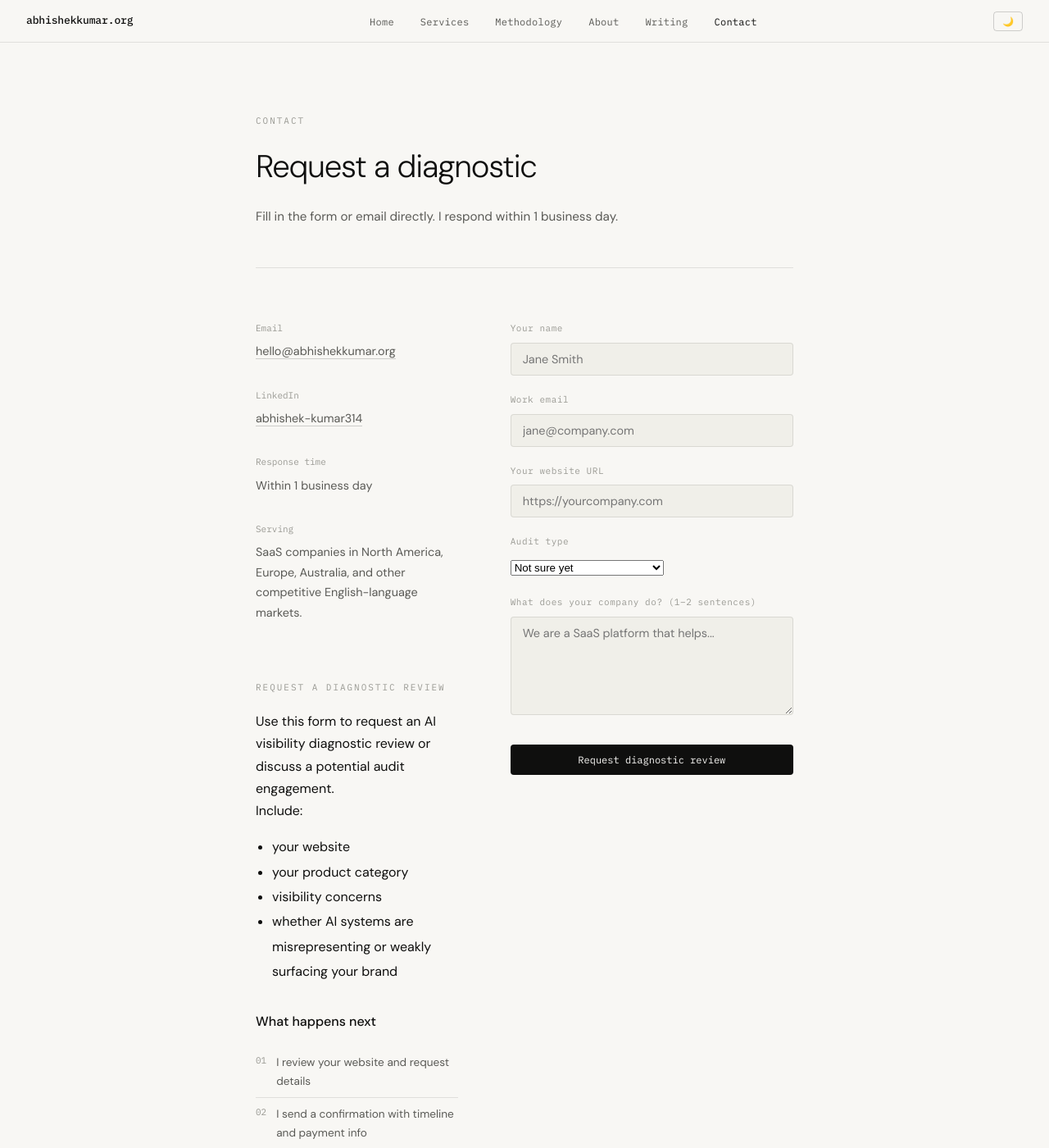
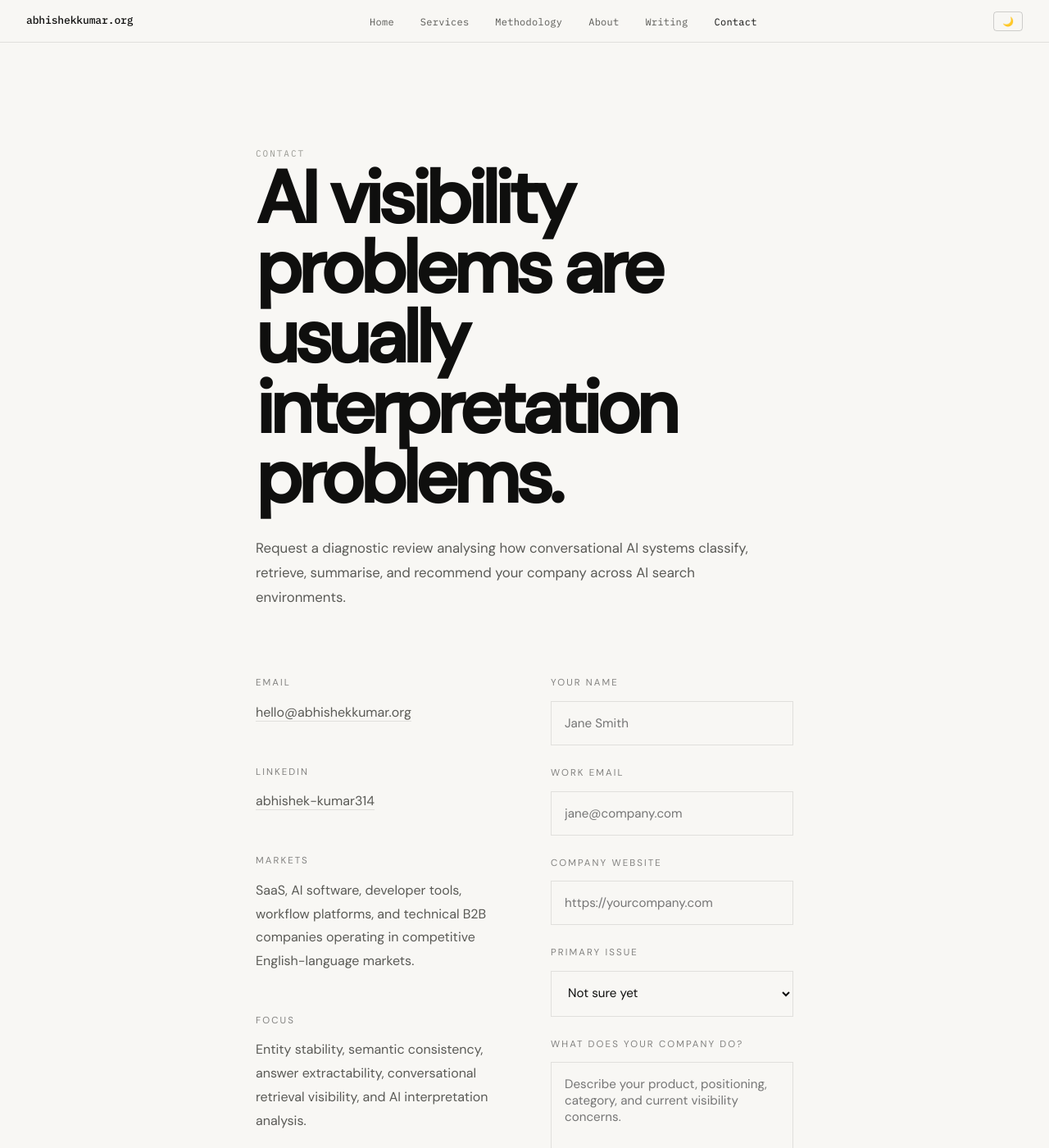
Before and after one commit to abhishu5/abhishekkumar.org, a Jekyll site: the page contact.html, which Jekyll copies as it is, in a window 1280 px wide and 1400 px high. Shown: the whole window at 82% size. Built offline with Jekyll 4.4.1, drawn with Linux system fonts in a browser that asks for light colours; some of the changed text lies outside the part shown.

Commit message:
Revise contact.html with updated metadata and styles
Updated the contact page with new metadata, styles, and form elements.

```diff
--- a/contact.html
+++ b/contact.html
@@ -10,140 +10,202 @@
 
    gtag('config', 'G-B5NF138030');
   </script>
-  <meta charset="UTF-8" />
-  <meta name="viewport" content="width=device-width, initial-scale=1.0" />
-  <title>Contact — Abhishek Kumar AI Search Visibility Diagnostics</title>
-  <meta name="description" content="Request an AI search visibility audit or ask a question about methodology. Independent AI visibility diagnostics for SaaS companies in competitive English-language markets." />
-  <meta name="robots" content="index, follow" />
-  <link rel="canonical" href="https://abhishekkumar.org/contact.html" />
-  <!-- OPEN GRAPH -->
-  <meta property="og:type" content="website">
-  <meta property="og:title"
-  content="AI Search Visibility Diagnostics">
-  <meta property="og:description"
-  content="Independent diagnostics on how AI systems interpret and surface brands.">
-  <meta property="og:url"
-  content="https://abhishekkumar.org/contact.html">
+<meta charset="UTF-8">
+<meta name="viewport" content="width=device-width, initial-scale=1.0">
 
-  <!-- TWITTER/X -->
-  <meta name="twitter:card"
-  content="summary_large_image">
+<title>Contact | Abhishek Kumar</title>
 
-  <meta name="twitter:title"
-  content="AI Search Visibility Diagnostics">
+<meta name="description" content="Request an AI Search Visibility Diagnostic audit analysing entity stability, semantic consistency, retrieval visibility, answer extractability, and AI interpretation accuracy across conversational search systems.">
 
-  <meta name="twitter:description"
-  content="Independent diagnostics on how AI systems interpret and surface brands.">
+<meta name="robots" content="index, follow">
 
-  <!-- THEME -->
-  <meta name="theme-color" content="#000000">
-  <!-- FAVICONS -->
-  <link rel="icon"
-  type="image/svg+xml"
-  href="/favicon.svg">
+<link rel="canonical" href="https://abhishekkumar.org/contact.html">
 
-  <link rel="icon"
-  type="image/x-icon"
-  href="/favicon.ico">
+<link rel="stylesheet" href="style.css">
 
-  <link rel="icon"
-  type="image/png"
-  sizes="96x96"
-  href="/favicon-96x96.png">
+<link rel="icon" type="image/png" sizes="96x96" href="/favicon-96x96.png">
+<link rel="icon" type="image/svg+xml" href="/favicon.svg">
+<link rel="shortcut icon" href="/favicon.ico">
+<link rel="apple-touch-icon" sizes="180x180" href="/apple-touch-icon.png">
+<link rel="manifest" href="/site.webmanifest">
 
-  <link rel="apple-touch-icon"
-  href="/apple-touch-icon.png">
+<style>
 
-  <link rel="icon"
-  type="image/png"
-  sizes="192x192"
-  href="/web-app-manifest-192x192.png">
+.page-section{
+padding:120px 0;
+border-bottom:1px solid var(--border);
+}
 
-  <link rel="icon"
-  type="image/png"
-  sizes="512x512"
-  href="/web-app-manifest-512x512.png">
+.hero-title{
+max-width:720px;
+margin-bottom:32px;
+}
 
-  <link rel="manifest"
-  href="/site.webmanifest">
+.hero-title h1{
+font-size:clamp(3rem,7vw,5.6rem);
+line-height:.95;
+letter-spacing:-0.06em;
+margin-bottom:28px;
+}
 
-  <link rel="stylesheet" href="style.css" />
-  <link rel="stylesheet" href="style.css" />
-  <style>
-    .page-header { padding: 5rem 0 3rem; border-bottom: 0.5px solid var(--border); }
-    .page-header h1 { font-size: clamp(1.6rem,4vw,2.4rem); font-weight: 300; letter-spacing:-0.03em; margin: 0.75rem 0 1rem; }
-    .page-header p { color: var(--text2); max-width: 520px; font-size: 0.95rem; }
+.hero-title p{
+max-width:620px;
+font-size:1.05rem;
+line-height:1.8;
+color:var(--text2);
+}
 
-    .contact-layout { display: grid; grid-template-columns: 1fr 1.4fr; gap: 4rem; padding: 4rem 0; }
+.contact-grid{
+display:grid;
+grid-template-columns:1fr 1fr;
+gap:64px;
+margin-top:80px;
+}
 
-    .contact-info h2 { font-size: 1rem; font-weight: 500; margin-bottom: 1rem; }
-    .contact-detail { margin-bottom: 2rem; }
-    .contact-detail-label { font-family: var(--mono); font-size: 11px; color: var(--text3); margin-bottom: 0.4rem; }
-    .contact-detail-val { font-size: 0.9rem; color: var(--text2); }
-    .contact-detail-val a { color: var(--text2); border-bottom: 0.5px solid var(--border2); transition: color 0.15s; }
-    .contact-detail-val a:hover { color: var(--text); }
+.info-block{
+margin-bottom:48px;
+}
 
-    .expect-list { list-style: none; margin-top: 1rem; }
-    .expect-list li { font-size: 0.85rem; color: var(--text2); padding: 0.5rem 0; border-bottom: 0.5px solid var(--border); display: flex; gap: 0.75rem; }
-    .expect-list li:last-child { border-bottom: none; }
-    .ck { font-family: var(--mono); font-size: 11px; color: var(--text3); }
+.info-label{
+font-size:.72rem;
+letter-spacing:.18em;
+text-transform:uppercase;
+opacity:.5;
+margin-bottom:12px;
+}
 
-    .form-group { margin-bottom: 1.25rem; }
-    .form-label { font-family: var(--mono); font-size: 11px; color: var(--text3); display: block; margin-bottom: 0.5rem; letter-spacing: 0.05em; }
-    .form-input, .form-select, .form-textarea {
-      width: 100%;
-      background: var(--bg2);
-      border: 0.5px solid var(--border);
-      border-radius: 4px;
-      padding: 10px 14px;
-      font-family: var(--sans);
-      font-size: 0.9rem;
-      color: var(--text);
-      transition: border-color 0.15s;
-      appearance: none;
+.info-value{
+font-size:1rem;
+line-height:1.8;
+color:var(--text2);
 }
-    .form-input:focus, .form-select:focus, .form-textarea:focus {
-      outline: none;
-      border-color: var(--border2);
+
+.info-value a{
+color:var(--text2);
+text-decoration:none;
+border-bottom:1px solid var(--border);
 }
-    .form-textarea { resize: vertical; min-height: 120px; }
-    .form-select { cursor: pointer; }
 
-    .submit-btn {
-      font-family: var(--mono);
-      font-size: 12px;
-      padding: 11px 24px;
-      background: var(--text);
-      color: var(--bg);
-      border: none;
-      border-radius: 4px;
-      cursor: pointer;
-      transition: opacity 0.15s;
-      width: 100%;
-      margin-top: 0.5rem;
+.info-value a:hover{
+color:var(--text);
 }
-    .submit-btn:hover { opacity: 0.8; }
 
-    .form-note { font-family: var(--mono); font-size: 11px; color: var(--text3); margin-top: 0.75rem; text-align: center; }
+.process-list{
+display:grid;
+gap:20px;
+margin-top:40px;
+}
 
-    .success-msg {
-      display: none;
-      border: 0.5px solid var(--border);
-      border-radius: 6px;
-      padding: 1.5rem;
-      text-align: center;
-      margin-top: 1rem;
+.process-item{
+padding:24px;
+border:1px solid var(--border);
 }
-    .success-msg p { font-size: 0.9rem; color: var(--text2); }
 
-    @media (max-width: 640px) {
-      .contact-layout { grid-template-columns: 1fr; gap: 2rem; padding: 2rem 0; }
+.process-item h3{
+font-size:.9rem;
+margin-bottom:10px;
 }
+
+.process-item p{
+font-size:.9rem;
+line-height:1.8;
+color:var(--text2);
+}
+
+.form-group{
+margin-bottom:24px;
+}
+
+.form-label{
+display:block;
+font-size:.72rem;
+letter-spacing:.18em;
+text-transform:uppercase;
+opacity:.5;
+margin-bottom:12px;
+}
+
+.form-input,
+.form-textarea,
+.form-select{
+width:100%;
+background:transparent;
+border:1px solid var(--border);
+padding:16px;
+font-size:.95rem;
+color:var(--text);
+font-family:inherit;
+}
+
+.form-input:focus,
+.form-textarea:focus,
+.form-select:focus{
+outline:none;
+border-color:var(--text2);
+}
+
+.form-textarea{
+min-height:180px;
+resize:vertical;
+}
+
+.submit-btn{
+padding:16px 28px;
+background:var(--text);
+color:var(--bg);
+border:none;
+font-size:.82rem;
+letter-spacing:.12em;
+text-transform:uppercase;
+cursor:pointer;
+margin-top:10px;
+}
+
+.submit-btn:hover{
+opacity:.85;
+}
+
+.note{
+margin-top:24px;
+font-size:.85rem;
+line-height:1.7;
+color:var(--text3);
+}
+
+.success-msg{
+display:none;
+padding:28px;
+border:1px solid var(--border);
+margin-top:24px;
+}
+
+.success-msg p{
+line-height:1.8;
+color:var(--text2);
+}
+
+@media(max-width:900px){
+
+.contact-grid{
+grid-template-columns:1fr;
+gap:80px;
+}
+
+.hero-title h1{
+font-size:3.5rem;
+}
+
+}
+
 </style>
+
 </head>
+
 <body>
+
 <nav>
 <a href="index.html" class="nav-logo">abhishekkumar.org</a>
+
 <ul class="nav-links">
 <li><a href="index.html">Home</a></li>
 <li><a href="services.html">Services</a></li>
@@ -152,151 +214,297 @@
 <li><a href="/blog/">Writing</a></li>
 <li><a href="contact.html" class="active">Contact</a></li>
 </ul>
+
 <div class="nav-right">
 <button class="theme-btn" onclick="toggleTheme()">🌙</button>
-      <button class="hamburger" onclick="toggleMenu()"><span></span><span></span></button>
+<button class="hamburger" onclick="toggleMenu()">
+<span></span>
+<span></span>
+</button>
 </div>
 </nav>
+
 <div class="mobile-nav" id="mobileNav">
-    <a href="index.html">Home</a><a href="services.html">Services</a>
-    <a href="methodology.html">Methodology</a><a href="about.html">About</a>
-    <a href="/blog/">Writing</a><a href="contact.html">Contact</a>
+<a href="index.html">Home</a>
+<a href="services.html">Services</a>
+<a href="methodology.html">Methodology</a>
+<a href="about.html">About</a>
+<a href="/blog/">Writing</a>
+<a href="contact.html">Contact</a>
 </div>
 
 <div class="page">
 <div class="container">
 
-      <header class="page-header">
-        <span class="mono-label">Contact</span>
-        <h1>Request a diagnostic</h1>
-        <p>Fill in the form or email directly. I respond within 1 business day.</p>
-      </header>
+<section class="page-section">
 
-      <div class="contact-layout">
-
-        <div class="contact-info">
-          <div class="contact-detail">
-            <div class="contact-detail-label">Email</div>
-            <div class="contact-detail-val"><a href="mailto:hello@abhishekkumar.org">hello@abhishekkumar.org</a></div>
-          </div>
-          <div class="contact-detail">
-            <div class="contact-detail-label">LinkedIn</div>
-            <div class="contact-detail-val"><a href="https://www.linkedin.com/in/abhishek-kumar314" target="_blank">abhishek-kumar314</a></div>
-          </div>
-          <div class="contact-detail">
-            <div class="contact-detail-label">Response time</div>
-            <div class="contact-detail-val">Within 1 business day</div>
-          </div>
-          <div class="contact-detail">
-            <div class="contact-detail-label">Serving</div>
-            <div class="contact-detail-val">SaaS companies in North America, Europe, Australia, and other competitive English-language markets.</div>
+<div class="mono-label">
+CONTACT
 </div>
 
+<div class="hero-title">
 
-<section class="contact-intro">
+<h1>
+AI visibility problems are usually interpretation problems.
+</h1>
 
-<span class="mono-label">Request A Diagnostic Review</span>
-
-<p style="margin-top:1rem;">
-Use this form to request an AI visibility diagnostic review
-or discuss a potential audit engagement.
+<p>
+Request a diagnostic review analysing how conversational AI systems classify, retrieve, summarise, and recommend your company across AI search environments.
 </p>
 
-<p>Include:</p>
+</div>
 
-<ul>
-<li>your website</li>
-<li>your product category</li>
-<li>visibility concerns</li>
-<li>whether AI systems are misrepresenting or weakly surfacing your brand</li>
-</ul>
+<div class="contact-grid">
 
-</section>
+<div>
 
-<h2 style="margin-top:2rem;">What happens next</h2>
+<div class="info-block">
+<div class="info-label">Email</div>
 
-          <ul class="expect-list">
-            <li><span class="ck">01</span><span>I review your website and request details</span></li>
-            <li><span class="ck">02</span><span>I send a confirmation with timeline and payment info</span></li>
-            <li><span class="ck">03</span><span>Diagnostic begins within 24 hours of payment</span></li>
-            <li><span class="ck">04</span><span>Report delivered within 5–7 business days</span></li>
-          </ul>
+<div class="info-value">
+<a href="mailto:hello@abhishekkumar.org">
+hello@abhishekkumar.org
+</a>
+</div>
+</div>
+
+<div class="info-block">
+<div class="info-label">LinkedIn</div>
+
+<div class="info-value">
+<a href="https://www.linkedin.com/in/abhishek-kumar314" target="_blank">
+abhishek-kumar314
+</a>
+</div>
+</div>
+
+<div class="info-block">
+<div class="info-label">Markets</div>
+
+<div class="info-value">
+SaaS, AI software, developer tools, workflow platforms, and technical B2B companies operating in competitive English-language markets.
+</div>
+</div>
+
+<div class="info-block">
+<div class="info-label">Focus</div>
+
+<div class="info-value">
+Entity stability, semantic consistency, answer extractability, conversational retrieval visibility, and AI interpretation analysis.
+</div>
+</div>
+
+<div class="process-list">
+
+<div class="process-item">
+<h3>
+01 — Structural review
+</h3>
+
+<p>
+Homepage positioning, entity definition, semantic consistency, and extractability layers are analysed.
+</p>
+</div>
+
+<div class="process-item">
+<h3>
+02 — Retrieval analysis
+</h3>
+
+<p>
+AI responses across ChatGPT, Gemini, Claude, Perplexity, AI Overviews, and conversational systems are compared.
+</p>
+</div>
+
+<div class="process-item">
+<h3>
+03 — Interpretation mapping
+</h3>
+
+<p>
+Conflicting entity signals, category drift, and semantic compression risks are identified.
+</p>
+</div>
+
+</div>
+
 </div>
 
 <div>
+
 <form id="contactForm" action="https://formspree.io/f/mbdwnpoe" method="POST">
+
 <div class="form-group">
-              <label class="form-label" for="name">Your name</label>
-              <input class="form-input" type="text" id="name" name="name" required placeholder="Jane Smith" />
+<label class="form-label">
+Your name
+</label>
+
+<input
+class="form-input"
+type="text"
+name="name"
+placeholder="Jane Smith"
+required>
 </div>
+
 <div class="form-group">
-              <label class="form-label" for="email">Work email</label>
-              <input class="form-input" type="email" id="email" name="email" required placeholder="jane@company.com" />
+<label class="form-label">
+Work email
+</label>
+
+<input
+class="form-input"
+type="email"
+name="email"
+placeholder="jane@company.com"
+required>
 </div>
+
 <div class="form-group">
-              <label class="form-label" for="website">Your website URL</label>
-              <input class="form-input" type="url" id="website" name="website" required placeholder="https://yourcompany.com" />
+<label class="form-label">
+Company website
+</label>
+
+<input
+class="form-input"
+type="url"
+name="website"
+placeholder="https://yourcompany.com"
+required>
 </div>
+
 <div class="form-group">
-              <label class="form-label" for="audit-type">Audit type</label>
-              <select id="audit-type" name="audit-type">
-<option value="not-sure">Not sure yet</option>
-<option value="diagnostic">AI Visibility Diagnostic Audit</option>
+<label class="form-label">
+Primary issue
+</label>
+
+<select class="form-select" name="issue">
+
+<option>Not sure yet</option>
+<option>AI systems describe us incorrectly</option>
+<option>Weak AI visibility</option>
+<option>Category confusion</option>
+<option>Inconsistent brand interpretation</option>
+<option>Competitive AI visibility gap</option>
+
 </select>
 </div>
+
 <div class="form-group">
-              <label class="form-label" for="message">What does your company do? (1–2 sentences)</label>
-              <textarea class="form-textarea" id="message" name="message" placeholder="We are a SaaS platform that helps..."></textarea>
+<label class="form-label">
+What does your company do?
+</label>
+
+<textarea
+class="form-textarea"
+name="message"
+placeholder="Describe your product, positioning, category, and current visibility concerns."></textarea>
 </div>
-            <button type="submit" class="submit-btn">Request diagnostic review</button>
 
+<button type="submit" class="submit-btn">
+Request Diagnostic Review
+</button>
+
+<div class="note">
+Most diagnostic reviews begin with entity stability analysis and conversational retrieval testing across multiple AI systems.
+</div>
 
 </form>
+
 <div class="success-msg" id="successMsg">
-            <p>Request received. I will respond within 1 business day.</p>
-          </div>
+<p>
+Request received. Response is typically sent within 1 business day.
+</p>
 </div>
 
 </div>
+
+</div>
+
+</section>
 
 </div>
 </div>
 
 <footer>
 <div class="footer-inner">
-      <p>© 2026 Abhishek Kumar</p>
+
+<p>
+© 2026 Abhishek Kumar
+</p>
+
 <div style="display:flex;gap:2rem;">
-        <a href="mailto:hello@abhishekkumar.org">hello@abhishekkumar.org</a>
-        <a href="https://www.linkedin.com/in/abhishek-kumar314" target="_blank">LinkedIn</a>
+<a href="mailto:hello@abhishekkumar.org">
+hello@abhishekkumar.org
+</a>
+
+<a href="https://www.linkedin.com/in/abhishek-kumar314" target="_blank">
+LinkedIn
+</a>
 </div>
+
 </div>
 </footer>
 
 <script>
+
 function toggleTheme() {
-      const c = document.documentElement.getAttribute('data-theme');
-      document.documentElement.setAttribute('data-theme', c === 'dark' ? 'light' : 'dark');
-      localStorage.setItem('theme', document.documentElement.getAttribute('data-theme'));
+
+const c =
+document.documentElement.getAttribute('data-theme');
+
+document.documentElement.setAttribute(
+'data-theme',
+c === 'dark' ? 'light' : 'dark'
+);
+
+localStorage.setItem(
+'theme',
+document.documentElement.getAttribute('data-theme')
+);
+
 }
-    function toggleMenu() { document.getElementById('mobileNav').classList.toggle('open'); }
+
+function toggleMenu() {
+document.getElementById('mobileNav').classList.toggle('open');
+}
+
 const saved = localStorage.getItem('theme');
-    if (saved) document.documentElement.setAttribute('data-theme', saved);
-    else if (window.matchMedia('(prefers-color-scheme: dark)').matches) document.documentElement.setAttribute('data-theme', 'dark');
 
-    document.getElementById('contactForm').addEventListener('submit', function(e) {
+if(saved){
+document.documentElement.setAttribute('data-theme', saved);
+}
+else if(window.matchMedia('(prefers-color-scheme: dark)').matches){
+document.documentElement.setAttribute('data-theme', 'dark');
+}
+
+document.getElementById('contactForm').addEventListener('submit', function(e){
+
 e.preventDefault();
+
 const form = this;
-      fetch(form.action, {
-        method: 'POST',
-        body: new FormData(form),
-        headers: { 'Accept': 'application/json' }
+
+fetch(form.action,{
+method:'POST',
+body:new FormData(form),
+headers:{
+'Accept':'application/json'
+}
 }).then(r => {
-        if (r.ok) {
-          form.style.display = 'none';
-          document.getElementById('successMsg').style.display = 'block';
+
+if(r.ok){
+
+form.style.display='none';
+
+document.getElementById('successMsg').style.display='block';
+
 }
+
 });
+
 });
+
 </script>
+
 </body>
 </html>
```
Lines whose indentation alone changed are shown as unchanged.
